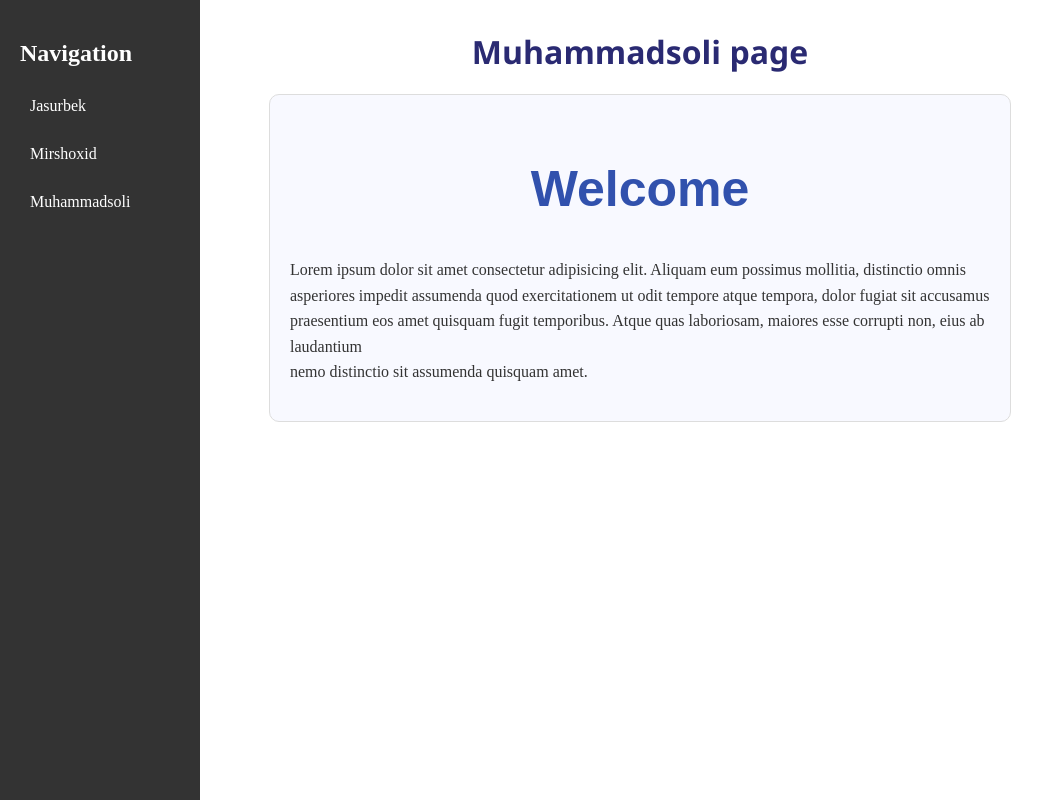
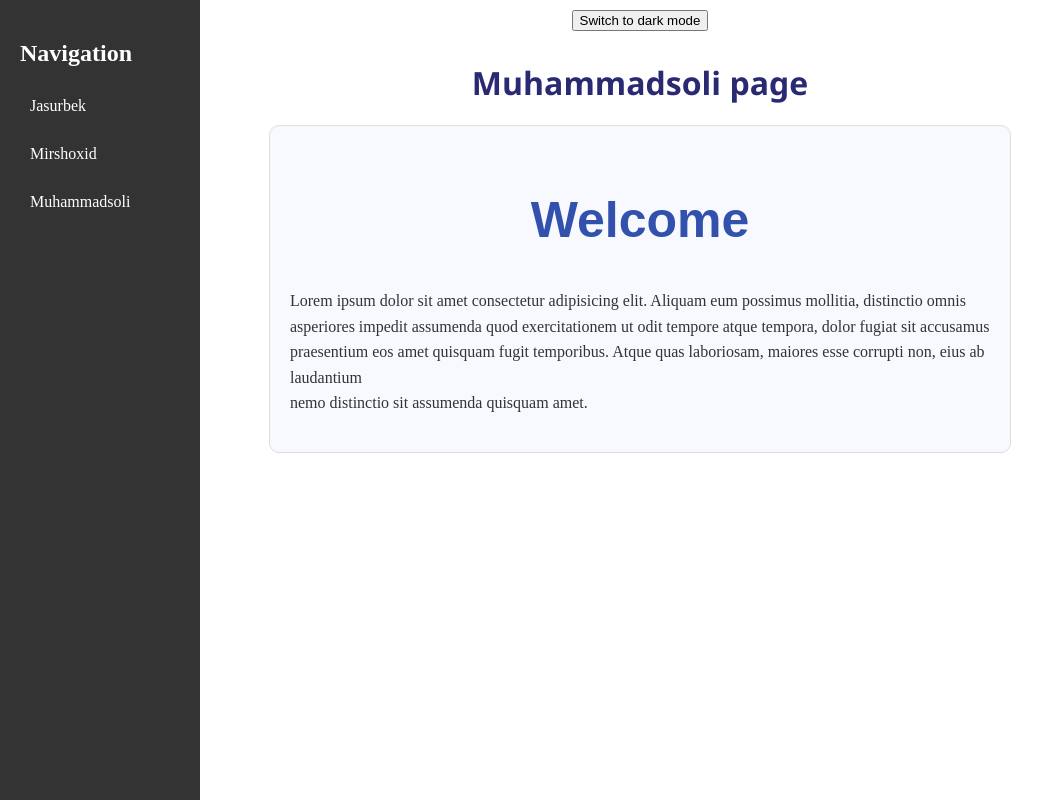
Before and after one commit to salakhbro/hackathon-training, a React (Vite) app: page /muhammadsoli in a window 1280 px wide. Shown: the whole page, without its empty margins (0-1054 px from the left). Built offline with nearby package versions, Linux system fonts and the light colour scheme.

Commit message:
bir narsa qushdim

```diff
--- a/src/pages/Muhammadsoli/Muhammadsoli.jsx
+++ b/src/pages/Muhammadsoli/Muhammadsoli.jsx
@@ -1,37 +1,75 @@
-import React from 'react'
+import React, { useMemo, useState } from 'react'
 import './Muhammadsoli.css'
 
+const themeStyles = {
+  light: {
+    text: '#2a2a72',
+    border: '#ddd',
+    background: '#f8f9ff',
+    content: '#333',
+    accent: '#3151ad'
+  },
+  dark: {
+    text: '#dde2ff',
+    border: '#4f5e89',
+    background: '#1e2344',
+    content: '#e7eafc',
+    accent: '#8da5ff'
+  }
+}
+
 function Muhammadsoli() {
-  const pageStyle = {
+  const [theme, setTheme] = useState('light')
+  const mode = themeStyles[theme]
+
+  const pageStyle = useMemo(() => ({
     textAlign: 'center',
-    color: '#2a2a72',
+    color: mode.text,
     marginTop: '30px',
-    fontFamily: 'Segoe UI, Tahoma, Geneva, Verdana, sans-serif'
-  };
+    fontFamily: 'Segoe UI, Tahoma, Geneva, Verdana, sans-serif',
+    transition: 'color 200ms ease-in-out'
+  }), [mode])
 
-  const boxStyle = {
+  const boxStyle = useMemo(() => ({
     maxWidth: '700px',
     margin: '20px auto',
     padding: '20px',
-    border: '1px solid #ddd',
+    border: '1px solid',
+    borderColor: mode.border,
     borderRadius: '10px',
-    backgroundColor: '#f8f9ff',
-    color: '#333',
-    lineHeight: '1.6'
-  };
+    backgroundColor: mode.background,
+    color: mode.content,
+    lineHeight: '1.6',
+    backgroundColor: mode.background,
+    transition: 'all 200ms ease-in-out'
+  }), [mode, theme])
 
-  const logoStyle = {
-    color: '#3151ad',
+  const logoStyle = useMemo(() => ({
+    color: mode.accent,
     marginBottom: '12px'
-  };
+  }), [mode])
+
+  function toggleTheme() {
+    setTheme(prev => (prev === 'dark' ? 'light' : 'dark'))
+  }
 
   return (
     <div>
-        <h1 className='page' style={pageStyle}>Muhammadsoli page</h1>
-        <div className="box" style={boxStyle}>
-            <h1 className='logo' style={logoStyle}>Welcome</h1>
-            <p>Lorem ipsum dolor sit amet consectetur adipisicing elit. Aliquam eum possimus mollitia, distinctio omnis <br />asperiores impedit assumenda quod exercitationem ut odit tempore atque tempora, dolor fugiat sit accusamus <br />praesentium eos amet quisquam fugit temporibus. Atque quas laboriosam, maiores esse corrupti non, eius ab laudantium <br />nemo distinctio sit assumenda quisquam amet.</p>
-        </div>
+      <div style={{ textAlign: 'center', marginTop: '10px' }}>
+        <button onClick={toggleTheme} className="toggle-theme">
+          Switch to {theme === 'dark' ? 'light' : 'dark'} mode
+        </button>
+      </div>
+      <h1 className='page' style={pageStyle}>Muhammadsoli page</h1>
+      <div className="box" style={boxStyle}>
+        <h1 className='logo' style={logoStyle}>Welcome</h1>
+        <p>
+          Lorem ipsum dolor sit amet consectetur adipisicing elit. Aliquam eum possimus mollitia, distinctio omnis
+          <br />asperiores impedit assumenda quod exercitationem ut odit tempore atque tempora, dolor fugiat sit accusamus
+          <br />praesentium eos amet quisquam fugit temporibus. Atque quas laboriosam, maiores esse corrupti non, eius ab laudantium
+          <br />nemo distinctio sit assumenda quisquam amet.
+        </p>
+      </div>
     </div>
   )
 }
```
